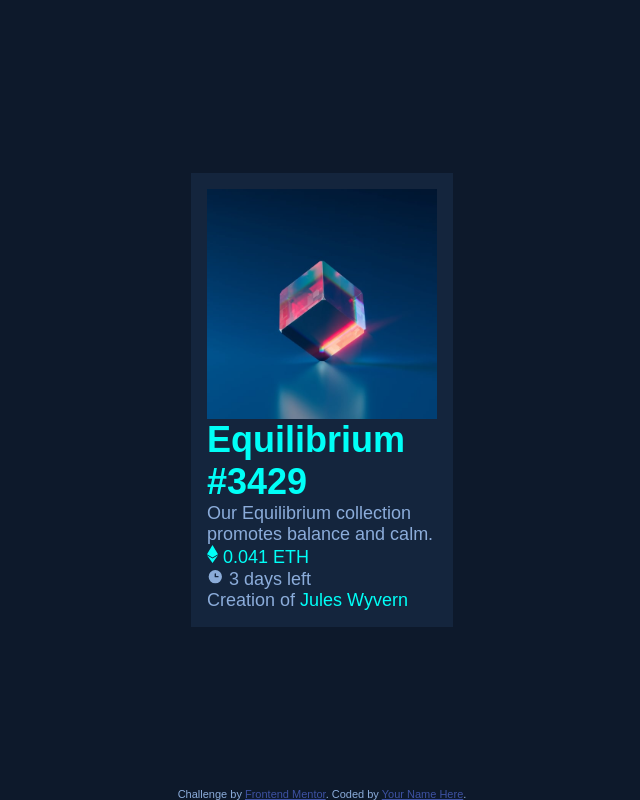
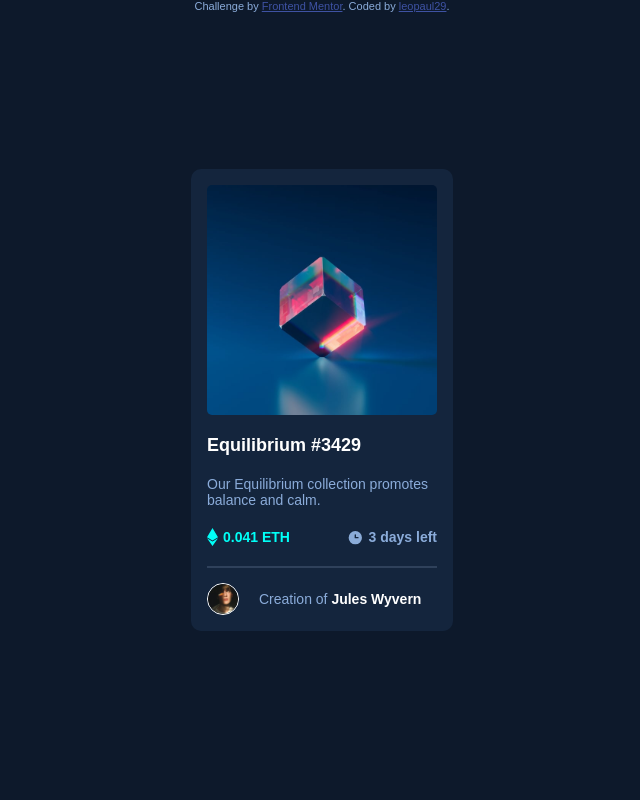
Before and after one commit to leopaul29/frontendmentor-nft-preview-card-component-main, a plain HTML site: page index.html in a window 1280 px wide. Shown: the whole page, without its empty margins (318-958 px from the left). Drawn offline with Linux system fonts and the light colour scheme.

Commit message:
style update

```diff
--- a/index.html
+++ b/index.html
@@ -26,36 +26,36 @@
 
 <body>
   <div class="card">
+    <div class="card__header card__item-layout">
       <img src="images/image-equilibrium.jpg" alt="equilibrium" class="card__image">
-    <div class="card__header">
-      <h1 class="card__title primary-text">
+      <h1 class="card__title white-text link link-color">
         Equilibrium #3429
       </h1>
     </div>
-    <div class="card__main">
-      <div class="card__main__description">
-        Our Equilibrium collection promotes balance and calm.
-      </div>
-      <div class="card__price primary-text">
+    <div class="card__main card__item-layout">
+      <p class="card__description">Our Equilibrium collection promotes balance and calm.</p>
+      <div class="card__data">
+        <div class="card__data-item card__price cyan-text">
           <img src="images/icon-ethereum.svg" alt="equilibrium" class="eth-icon">
           0.041 ETH
         </div>
-      <div class="card__dayleft">
+        <div class="card__data-item card__dayleft">
           <img src="images/icon-clock.svg" alt="time-icon" class="time-icon">
           3 days left
         </div>
       </div>
+    </div>
     <div class="card__footer">
-      <div class="card__avatar"></div>
+      <img src="images/image-avatar.png" alt="avatar" class="card__avatar">
       <div class="card__footer__description">
-        Creation of <span class="primary-text">Jules Wyvern</span>
+        Creation of <span class="avatar-link white-text link link-color">Jules Wyvern</span>
       </div>
     </div>
   </div>
 
   <div class="attribution">
-    Challenge by <a href="https://www.frontendmentor.io?ref=challenge" target="_blank">Frontend Mentor</a>.
-    Coded by <a href="#">Your Name Here</a>.
+    Challenge by <a href="https://www.frontendmentor.io/challenges" target="_blank">Frontend Mentor</a>.
+    Coded by <a href="https://www.frontendmentor.io/profile/leopaul29">leopaul29</a>.
   </div>
 </body>
 
--- a/style.css
+++ b/style.css
@@ -11,12 +11,18 @@
   --white-color: hsl(0, 0%, 100%);
 }
 
+/* fonts */
 @import url("https://fonts.googleapis.com/css2?family=Outfit:wght@300;400;600&display=swap");
 
+/* reset */
 * {
   padding: 0;
   margin: 0;
   box-shadow: none;
+}
+.attribution {
+  position: absolute;
+  top: 0;
 }
 
 body {
@@ -25,23 +31,82 @@ body {
   font-family: "Outfit", sans-serif;
   font-size: 18px;
   font-weight: 300;
+  min-height: 100vh;
+  min-width: 100vw;
   display: flex;
   justify-content: center;
   align-items: center;
-  min-height: 100vh;
-  min-width: 100vw;
 }
-.attribution {
-  position: absolute;
-  bottom: 0;
-}
-.primary-text {
+/* components */
+.cyan-text {
   color: var(--primary-cyan);
 }
+.white-text {
+  color: var(--white-color);
+}
+.link {
+  cursor: pointer;
+}
+.link-color:hover {
+  color: var(--primary-cyan);
+}
+h1 {
+  font-size: 18px;
+}
+/* layouts */
 .card {
   background-color: var(--card-bg-color);
   width: 230px;
   padding: 16px;
   display: flex;
   flex-direction: column;
+  border-radius: 10px;
+  gap: 20px;
 }
+.card__item-layout {
+  display: flex;
+  flex-direction: column;
+  gap: 20px;
+}
+/* header */
+.card__image {
+  border-radius: 5px;
+}
+/* main */
+.card__data {
+  display: flex;
+  flex-direction: row;
+  justify-content: space-between;
+  align-items: center;
+  font-size: 14px;
+}
+.card__description {
+  font-size: 14px;
+}
+.card__data-item {
+  display: flex;
+  flex-direction: row;
+  align-items: center;
+  gap: 5px;
+  font-weight: 600;
+}
+/* footer */
+.card__footer {
+  display: flex;
+  flex-direction: row;
+  align-items: center;
+  gap: 20px;
+  border-top: solid 2px var(--line-color);
+  padding-top: 15px;
+}
+.card__avatar {
+  border: solid 1px var(--white-color);
+  border-radius: 100%;
+  height: 30px;
+}
+.card__footer__description {
+  font-size: 14px;
+}
+.avatar-link{
+  font-weight: 600;
+}
```
Lines whose indentation alone changed are shown as unchanged.
